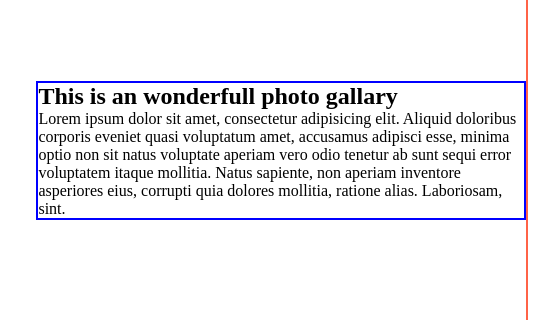
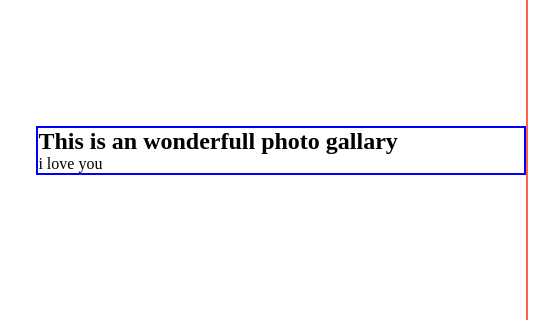
Before and after one commit to rayhanbeg/img-gallary, a plain HTML site: page index.html in a window 1280 px wide. Shown: the part 552-872 px from the top of the page, 624-1183 px from the left. Drawn offline with Linux system fonts and the light colour scheme.

Commit message:
second time

```diff
--- a/index.html
+++ b/index.html
@@ -34,7 +34,10 @@
          <div class="text-container">
            <h1>This is an wonderfull photo gallary</h1>
            <p>
-          Lorem ipsum dolor sit amet, consectetur adipisicing elit. Aliquid doloribus corporis eveniet quasi voluptatum amet, accusamus adipisci esse, minima optio non sit natus voluptate aperiam vero odio tenetur ab sunt sequi error voluptatem itaque mollitia. Natus sapiente, non aperiam inventore asperiores eius, corrupti quia dolores mollitia, ratione alias. Laboriosam, sint.
+
+               i love you
+
+
            </p>
          </div>
     </section>
```
